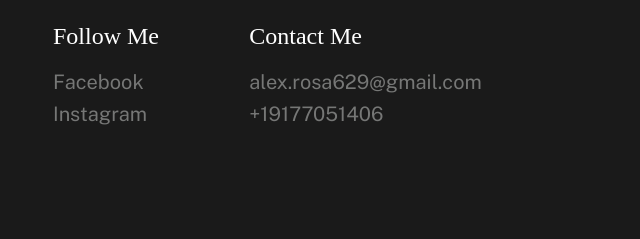
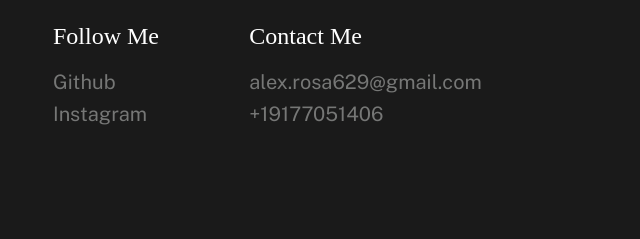
Before and after one commit to AlexDotExe/resume, a plain HTML site: page index.html in a window 1280 px wide. Shown: the part 5811-6050 px from the top of the page, 613-1253 px from the left. Drawn offline with nearby package versions, Linux system fonts and the light colour scheme; a web font is replaced by a local one.

Commit message:
enable github link

```diff
--- a/index.html
+++ b/index.html
@@ -576,7 +576,7 @@ Explore a collection of hands-on, thoughtfully engineered projects that span ful
                         <div class="column xl-4 lg-5 md-6 tab-12">
                             <h5>Follow Me</h5>
                             <ul class="link-list">
-                                <li><a href="https://facebook.com">Facebook</a></li>
+                                <li><a href="https://github.com/AlexDotExe">Github</a></li>
                                 <li><a href="#0">Instagram</a></li>
                             </ul>
                         </div>
```
